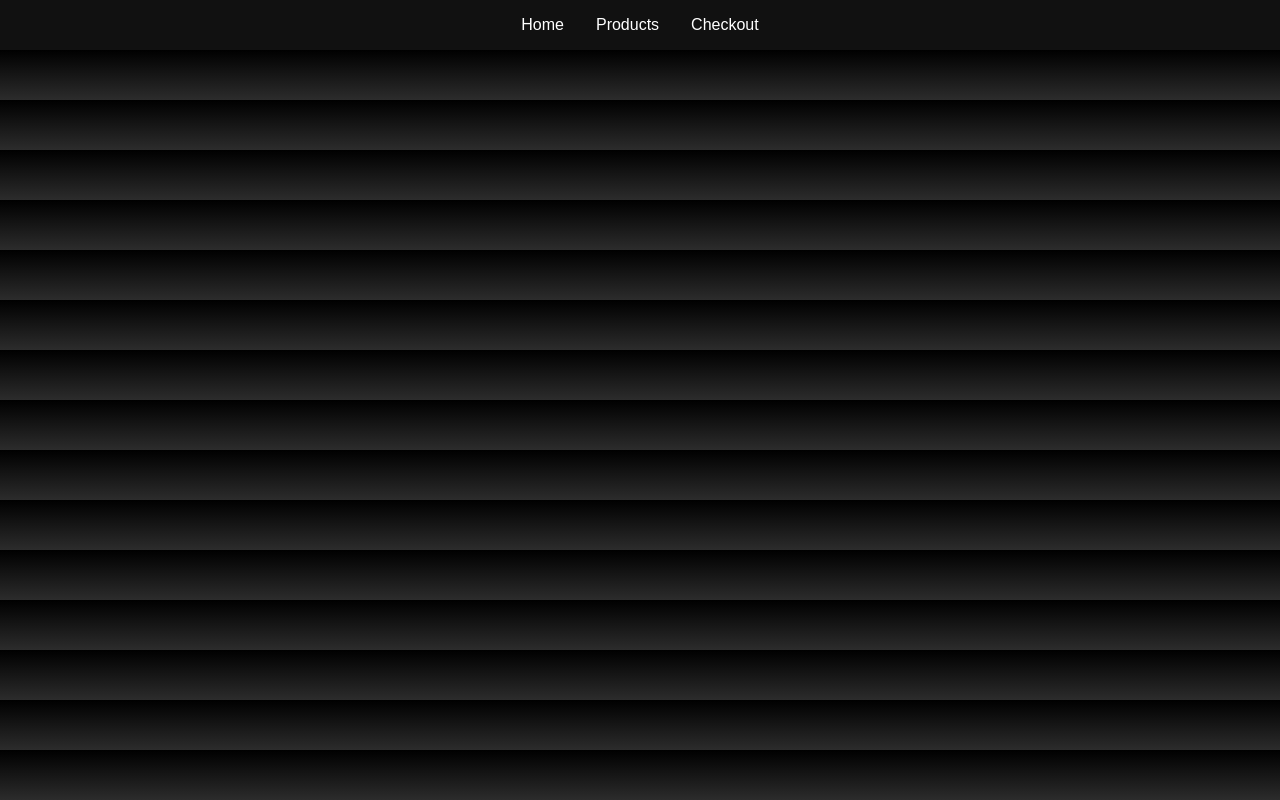
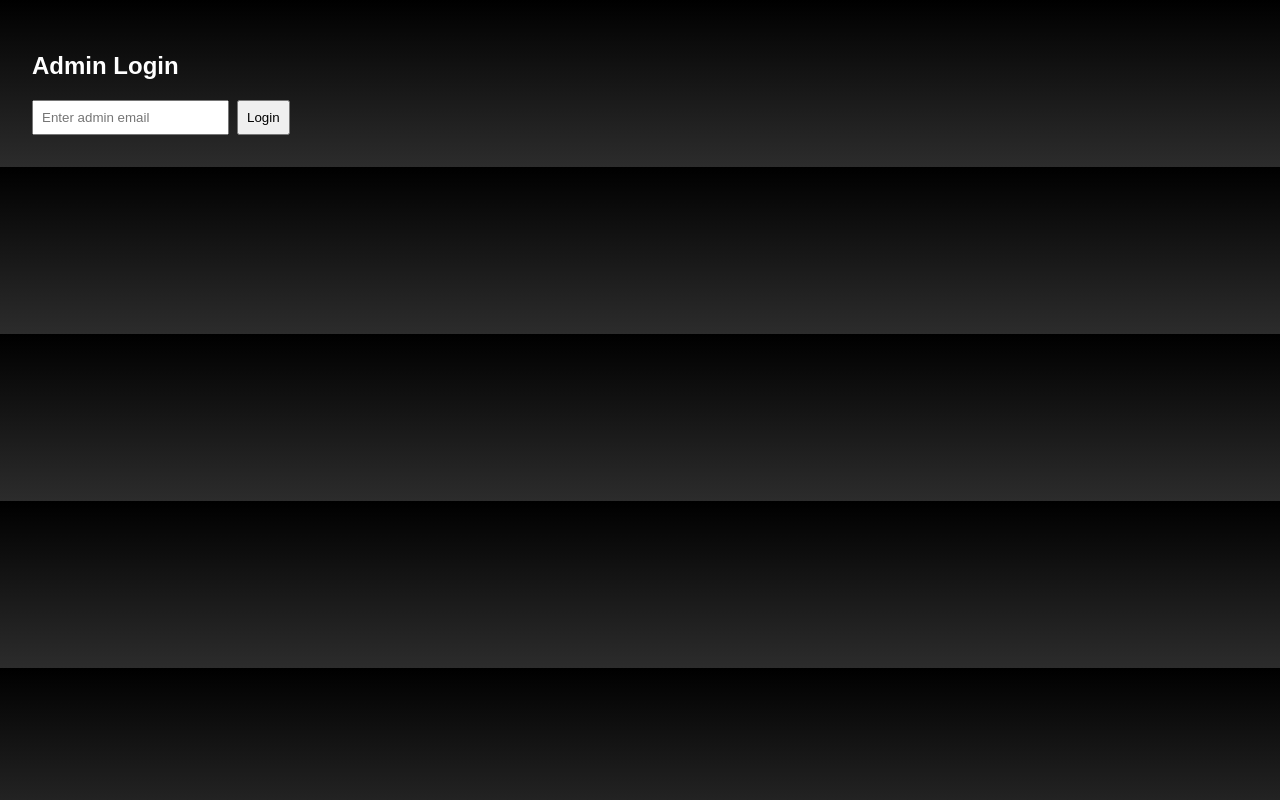
Before and after one commit to theosellszz/repo-ted, a React (Vite) app: page /login in a window 1280 px wide. Built offline with nearby package versions, Linux system fonts and the light colour scheme.

Commit message:
Update Main.jsx

```diff
--- a/src/Main.jsx
+++ b/src/Main.jsx
@@ -1,11 +1,10 @@
 import React from 'react';
 import ReactDOM from 'react-dom/client';
-import { BrowserRouter } from 'react-router-dom';
-import App from './App';
+import MainRoutes from './MainRoutes';
 import './styles/global.css';
 
 ReactDOM.createRoot(document.getElementById('root')).render(
-  <BrowserRouter>
-    <App />
-  </BrowserRouter>
+  <React.StrictMode>
+    <MainRoutes />
+  </React.StrictMode>
 );
```
